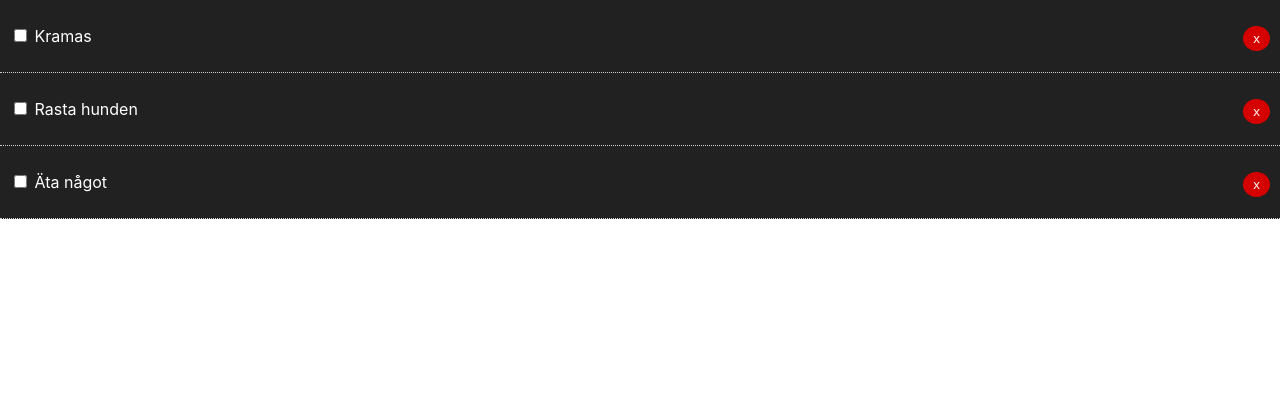
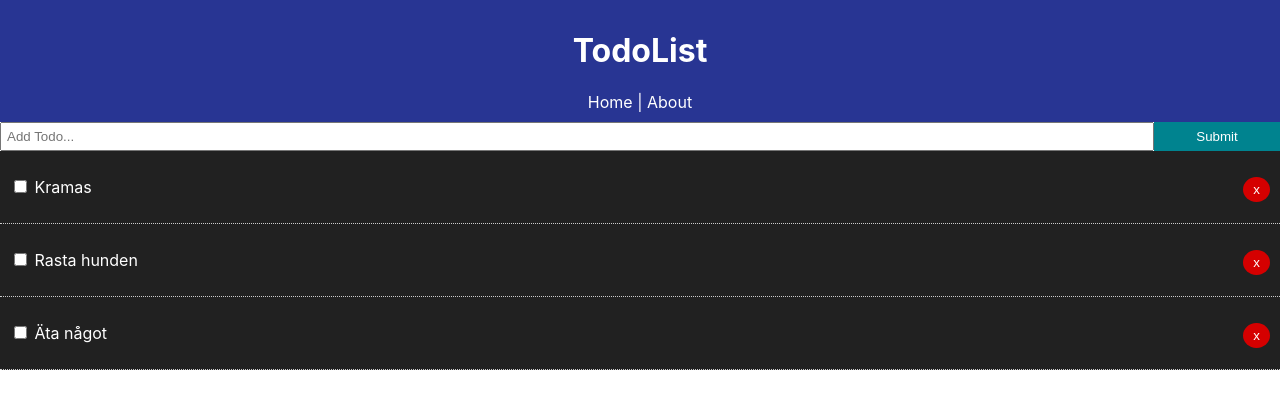
Before and after one commit to EmmaHogberg/JavaScript-avancerat-React-Todolist, a React (Create React App) app: page / in a window 1280 px wide. Shown: the top 408 px of the page. Built offline with nearby package versions, Linux system fonts and the light colour scheme.

Commit message:
Before API

```diff
--- a/package.json
+++ b/package.json
@@ -6,9 +6,12 @@
     "@testing-library/jest-dom": "^5.11.6",
     "@testing-library/react": "^11.1.2",
     "@testing-library/user-event": "^12.2.2",
+    "axios": "^0.21.0",
     "react": "^17.0.1",
     "react-dom": "^17.0.1",
+    "react-router-dom": "^5.2.0",
     "react-scripts": "4.0.0",
+    "uuid": "^8.3.1",
     "web-vitals": "^0.2.4"
   },
   "scripts": {
--- a/src/App.css
+++ b/src/App.css
@@ -0,0 +1,16 @@
+.container {
+  padding: 0 1 rem;
+}
+
+.button {
+  display: inline-block;
+  border: none;
+  background: #00838f;
+  color: #fff;
+  padding: 7px 20 px;
+  cursor: pointer;
+}
+
+.button:hover {
+  background: #0097a7;
+}
--- a/src/App.js
+++ b/src/App.js
@@ -1,24 +1,29 @@
 import React from "react";
+import { BrowserRouter as Router, Route } from "react-router-dom";
+import Header from "./components/layout/Header";
 import Todos from "./components/Todos";
+import AddTodo from "./components/AddTodo";
+import { v4 as uuid } from "uuid";
 import "./App.css";
+import About from "./components/pages/About";
 
 class App extends React.Component {
   state = {
     todos: [
       {
-        id: 1,
+        id: uuid(),
         title: "Kramas",
         completed: false,
       },
 
       {
-        id: 2,
+        id: uuid(),
         title: "Rasta hunden",
         completed: false,
       },
 
       {
-        id: 3,
+        id: uuid(),
         title: "Äta något",
         completed: false,
       },
@@ -44,13 +49,41 @@ class App extends React.Component {
     this.setState({ todos: newTodos });
   };
 
+  // Addd Todo
+  addTodo = (title) => {
+    const newTodo = {
+      id: uuid(),
+      title,
+      completed: false,
+    };
+
+    this.setState({ todos: [...this.state.todos, newTodo] });
+  };
+
   render() {
     return (
-      <Todos
-        todos={this.state.todos}
-        markComplete={this.markComplete}
-        deleteTodo={this.deleteTodo}
-      />
+      <Router>
+        <div className="app">
+          <div className="container">
+            <Header />
+            <Route
+              exact
+              path="/"
+              render={(props) => (
+                <React.Fragment>
+                  <AddTodo addTodo={this.addTodo} />
+                  <Todos
+                    todos={this.state.todos}
+                    markComplete={this.markComplete}
+                    deleteTodo={this.deleteTodo}
+                  />
+                </React.Fragment>
+              )}
+            />
+            <Route path="/about" component={About} />
+          </div>
+        </div>
+      </Router>
     );
   }
 }
--- /dev/null
+++ b/src/components/AddTodo.js
@@ -0,0 +1,39 @@
+import React, { Component } from "react";
+
+export class AddTodo extends Component {
+  state = {
+    title: "",
+  };
+
+  onSubmit = (event) => {
+    event.preventDefault();
+    this.props.addTodo(this.state.title);
+    this.setState({ title: "" });
+  };
+
+  onChange = (event) =>
+    this.setState({ [event.target.name]: event.target.value });
+
+  render() {
+    return (
+      <form onSubmit={this.onSubmit} style={{ display: "flex" }}>
+        <input
+          type="text"
+          name="title"
+          style={{ flex: "10", padding: "5px" }}
+          placeholder="Add Todo..."
+          value={this.state.title}
+          onChange={this.onChange}
+        />
+        <input
+          type="submit"
+          value="Submit"
+          className="button"
+          style={{ flex: "1" }}
+        />
+      </form>
+    );
+  }
+}
+
+export default AddTodo;
--- /dev/null
+++ b/src/components/layout/Header.js
@@ -0,0 +1,31 @@
+import React from "react";
+import { Link } from "react-router-dom";
+
+function Header() {
+  return (
+    <header style={headerStyle}>
+      <h1>TodoList</h1>
+      <Link style={linkStyle} to="/">
+        Home
+      </Link>{" "}
+      |{" "}
+      <Link style={linkStyle} to="/about">
+        About
+      </Link>
+    </header>
+  );
+}
+
+const headerStyle = {
+  background: "#283593",
+  color: "#fff",
+  textAlign: "center",
+  padding: "10px",
+};
+
+const linkStyle = {
+  color: "#fff",
+  textDecoration: "none",
+};
+
+export default Header;
--- /dev/null
+++ b/src/components/pages/About.js
@@ -0,0 +1,12 @@
+import React from "react";
+
+function About() {
+  return (
+    <React.Fragment>
+      <h1>About</h1>
+      <p>This is the TodoList app v1.0.0. It is part of a React crash course</p>
+    </React.Fragment>
+  );
+}
+
+export default About;
```
Also changed, not shown: 1 other file (tests, documents, lock files or other folders).
